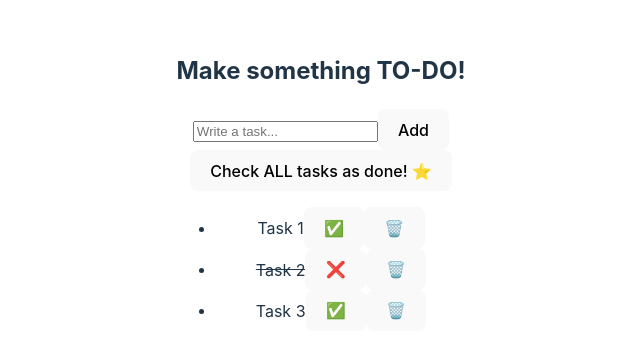
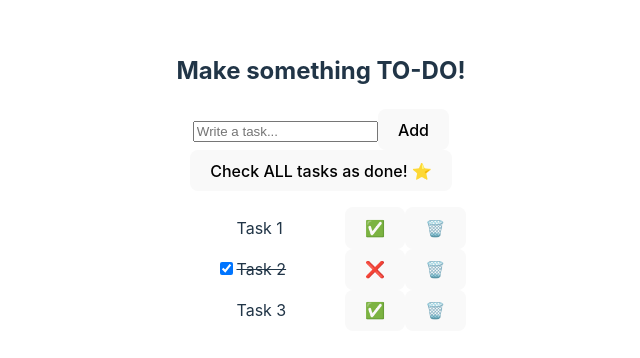
Before and after one commit to danaj22/TASKS, a React (Vite) app: page / in a window 1280 px wide. Shown: the part 210-568 px from the top of the page, without its empty margins (319-959 px from the left). Built offline with nearby package versions, Linux system fonts and the light colour scheme.

Commit message:
add checkboxes

```diff
--- a/src/components/TaskList.css
+++ b/src/components/TaskList.css
@@ -1,3 +1,25 @@
 .taskDone {
   text-decoration: line-through;
 }
+ul {
+  display: flex;
+  flex-direction: column;
+}
+.taskItem {
+  list-style: none;
+  display: flex;
+  justify-content: space-between;
+  align-items: center;
+}
+
+.taskLabel {
+  opacity: 0;
+
+  &.visible {
+    opacity: 1;
+  }
+}
+
+.taskLabel:hover {
+  opacity: 1;
+}
--- a/src/components/TaskList.tsx
+++ b/src/components/TaskList.tsx
@@ -16,12 +16,25 @@ function TaskList(props: TaskListProps) {
   return (
     <ul>
       {props.tasks.map((task) => (
-        <li key={task.id} className={task.isDone ? "taskDone" : ""}>
-          {task.name}
-          <button onClick={() => props.changeStatus(task.id)}>
-            {task.isDone ? "❌" : "✅"}
-          </button>
-          <button onClick={() => props.handleRemove(task.id)}>🗑️</button>
+        <li
+          key={task.id}
+          className={`taskItem ${task.isDone ? "taskDone" : ""}`}
+        >
+          <label>
+            <input
+              className={`taskLabel ${task.isDone ? "visible" : ""}`}
+              type="checkbox"
+              checked={task.isDone}
+              onChange={() => props.changeStatus(task.id)}
+            />
+            {task.name}
+          </label>
+          <span>
+            <button onClick={() => props.changeStatus(task.id)}>
+              {task.isDone ? "❌" : "✅"}
+            </button>
+            <button onClick={() => props.handleRemove(task.id)}>🗑️</button>
+          </span>
         </li>
       ))}
     </ul>
```
